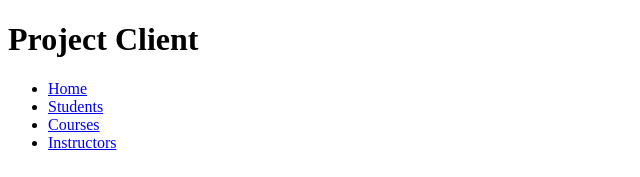
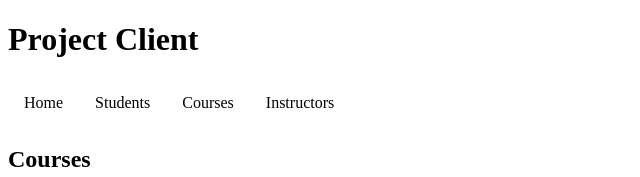
Before and after one commit to Gonzo2510/School-Administrative-Client, a React app in the folder client/: page / in a window 1280 px wide. Shown: the top 177 px of the page, without its empty margins (0-640 px from the left). Built offline with nearby package versions, Linux system fonts and the light colour scheme; no server answers.

Commit message:
add styling for navbar

```diff
--- a/client/src/index.css
+++ b/client/src/index.css
@@ -5,6 +5,8 @@
   --text: hsla(0, 0%, 100%, 0.88);
 }
 
+
+/* card containter */
 .card_item {
   width: calc(25% - 20px); /* Adjust as needed */
   margin: 10px; /* Adjust as needed */
@@ -43,3 +45,29 @@
   color: #888;
   font-size: 0.9em;
 }
+
+
+
+
+/* Navbar */
+nav ul {
+  list-style-type: none;
+  margin: 0;
+  padding: 0;
+  overflow: hidden;
+}
+
+nav li {
+  float: left;
+}
+
+nav li a {
+  display: block;
+  padding: 14px 16px;
+  text-decoration: none;
+  color: black;
+}
+
+nav li a:hover {
+  background-color: #ddd;
+}
```
